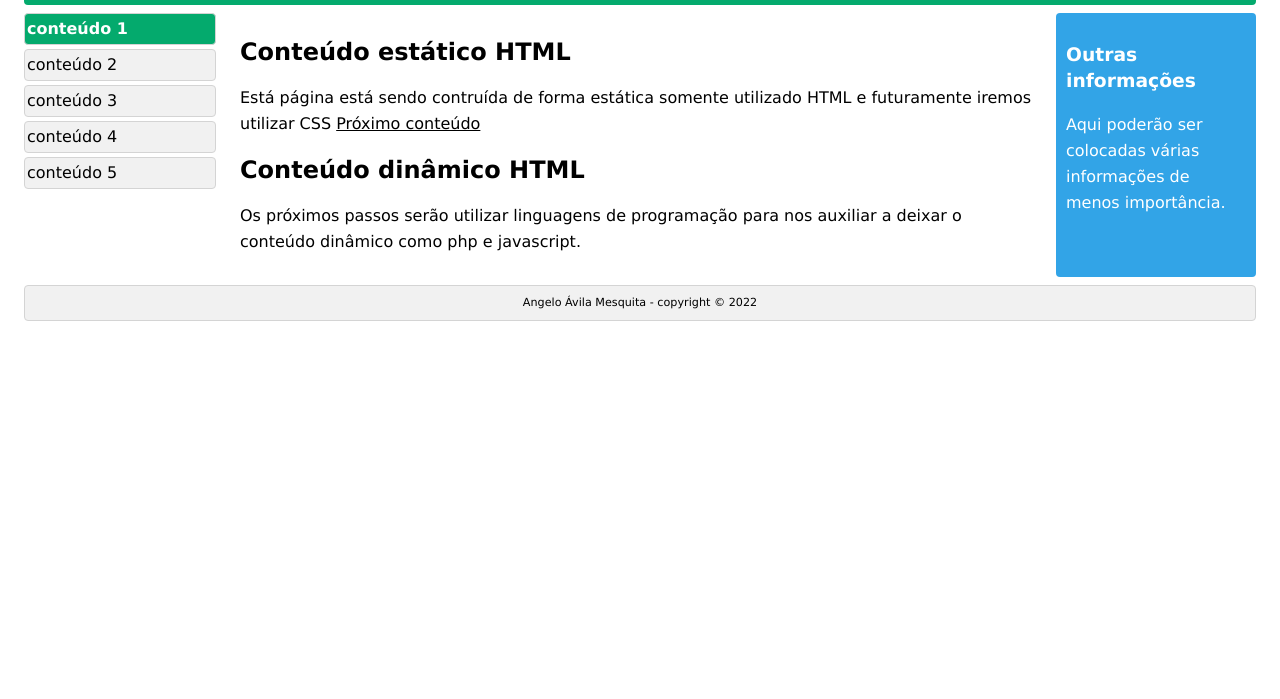
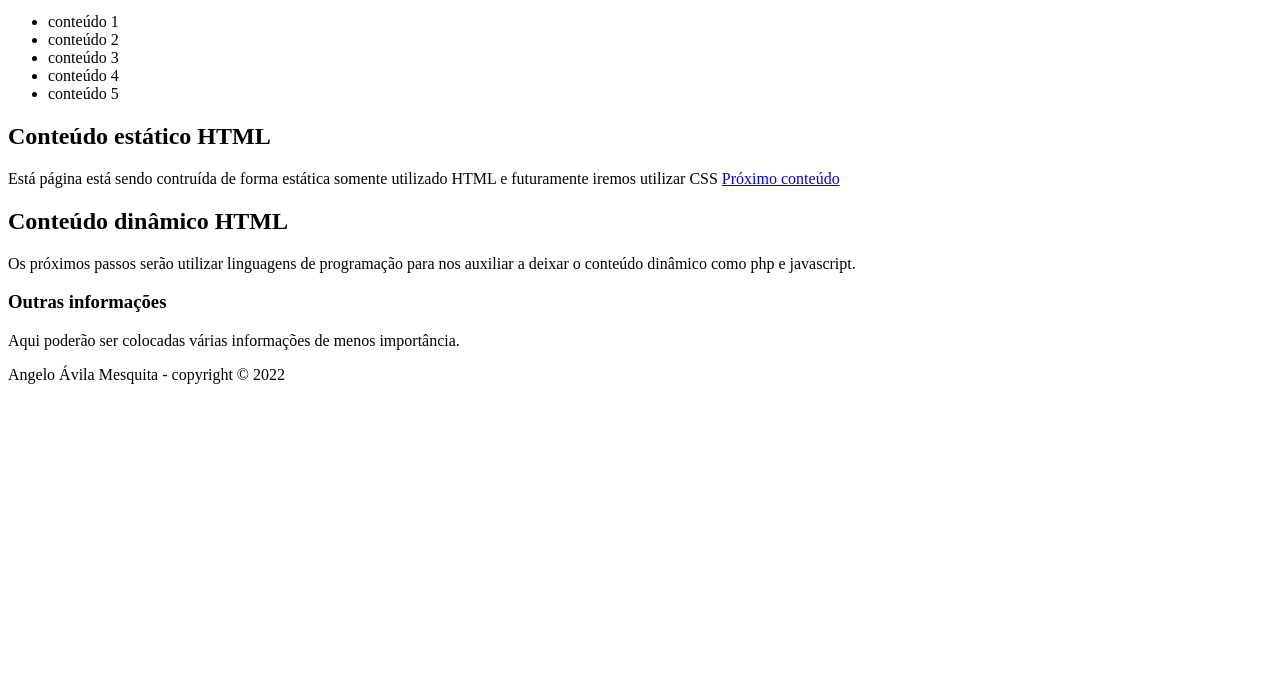
Before and after one commit to angeloavilamesquita/html-css, a plain HTML site: page index.html in a window 1280 px wide. Shown: the part 101-800 px from the top of the page. Drawn offline with Linux system fonts and the light colour scheme.

Commit message:
html sem css mas com classes

```diff
--- a/index.html
+++ b/index.html
@@ -3,7 +3,6 @@
 <head>
     <meta charset="UTF-8">
     <meta name="viewport" content="width=device-width, initial-scale=1.0">
-    <link rel="stylesheet" href="style.css">
     <title>Programação para web</title>
 </head>
 <body>
--- a/style.css
+++ /dev/null
@@ -1,107 +0,0 @@
-body {
-    font: 100% Lucida Sans, Verdana;
-    margin: 20px;
-    line-height: 26px;
-}
-
-.container {
-    min-width: 900px;
-}
-
-.wrapper {
-    position: relative;
-    overflow: auto;
-}
-
-#top, #sidebar, #bottom, .menu-item {
-    border-radius: 4px;
-    margin: 4px;
-}
-
-#top {
-    background-color: #04AA6D;
-    color: #ffffff;
-    padding: 15px;
-}
-
-#menu-bar {
-    width: 200px;
-    float: left;
-}
-
-#main {
-    padding: 10px;
-    margin: 0 210px;
-}
-
-#sidebar {
-    background-color: #32a4e7;
-    color: #ffffff;
-    padding: 10px;
-    width: 180px;
-    bottom: 0;
-    top: 0;
-    right: 0;
-    position: absolute;
-}
-
-#bottom {
-    border: 1px solid #d4d4d4;
-    background-color: #f1f1f1;
-    text-align: center;
-    padding: 10px;
-    font-size: 70%;
-    line-height: 14px;
-}
-
-#top h1, #top p, #menu-list {
-    margin: 0;
-    padding: 0;
-}
-
-.menu-item {
-    background-color: #f1f1f1;
-    border: 1px solid #d4d4d4;
-    list-style-type: none;
-    padding: 2px;
-    cursor: pointer;
-}
-
-.menu-item:hover {
-    background-color: #ffffff;
-}
-
-.menu-item:first-child {
-    background-color: #04aa6d;
-    color: white;
-    font-weight: bold;
-}
-
-a {
-    color: #000000;
-    text-decoration: underline;
-}
-
-a:hover {
-    text-decoration: none;
-}
-
-@media (max-width: 800px) {
-    #sidebar {
-        width: auto;
-        position: relative;
-    }
-    #main {
-        margin-right: 0;
-    }
-}
-
-@media (max-width: 600px) {
-    #menu-bar {
-        width: auto;
-        float: none;
-    }
-    #main {
-        margin: 0;
-    }
-}
```
